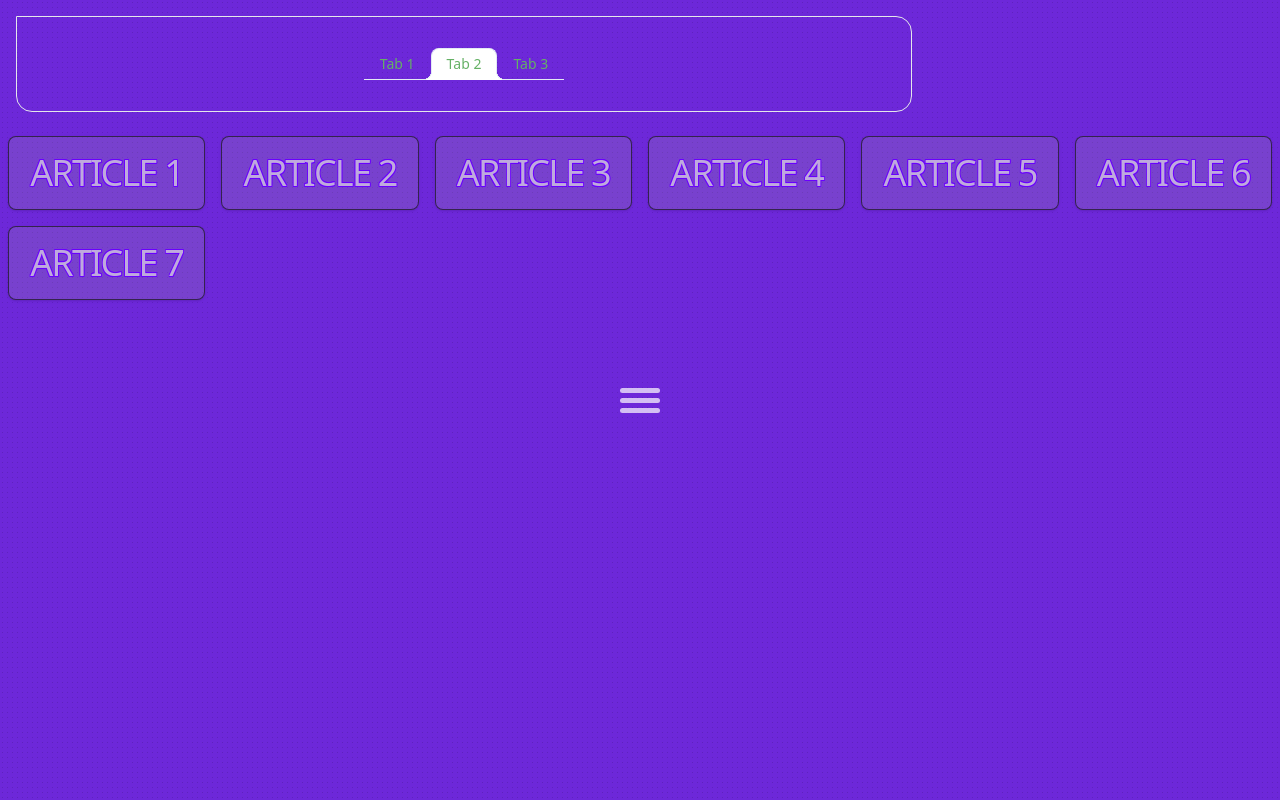
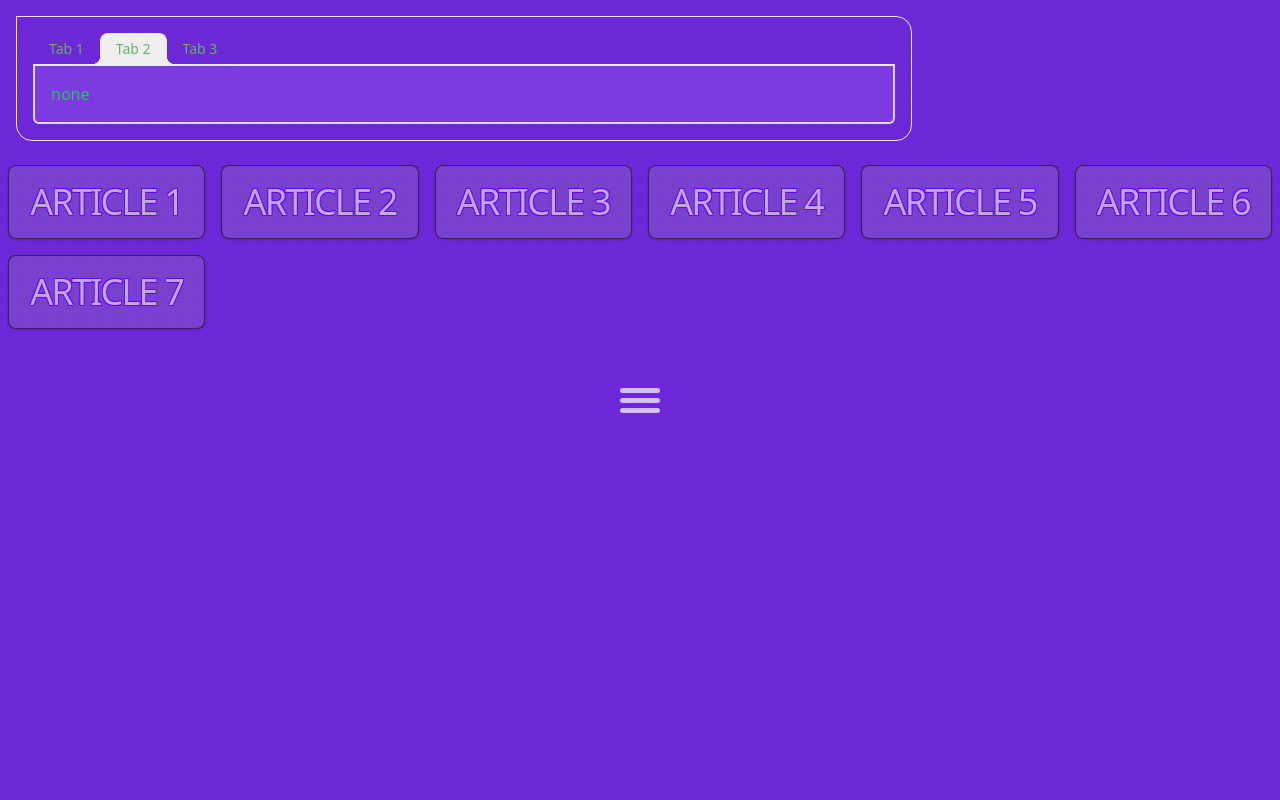
Before and after one commit to maxzz/ui-pie-menu, a React (Vite) app: page / in a window 1280 px wide. Built offline with nearby package versions, Linux system fonts and the light colour scheme.

Commit message:
WIP. tabs. add selected tab display

```diff
--- a/src/App.tsx
+++ b/src/App.tsx
@@ -1,7 +1,7 @@
 import { CSSProperties } from 'react';
 import { GridPreview } from './components/GridPreview';
 import { PieMenu } from './components/PieMenu';
-import { TabsTest } from './components/Tabs';
+import { TabsControl } from './components/Tabs';
 
 const styleDots: CSSProperties = { //https://daisyui.com/components/tab
     backgroundImage: 'radial-gradient(#0002 0.5px, #0000 0.5px)',
@@ -12,7 +12,7 @@ export function App() {
     return (
         <div className="h-screen bg-violet-700" style={styleDots}>
             <div className="relative h-full grid grid-rows-[auto_1fr_1fr]">
-                <TabsTest />
+                <TabsControl />
                 <GridPreview />
                 <PieMenu />
             </div>
--- /dev/null
+++ b/src/components/Tabs/TabsControl.tsx
@@ -0,0 +1,45 @@
+import { useState } from "react";
+
+function Tabs({ onClick }: { onClick?: (name: string) => void; }) {
+    function onSelect(event: React.MouseEvent<HTMLAnchorElement>) {
+        event.preventDefault();
+        const elm = event.currentTarget;
+        elm.parentElement?.querySelectorAll('a').forEach((elm) => elm.classList.remove('tab-active'));
+        elm.classList.add('tab-active');
+        onClick?.(elm.innerText);
+    }
+    return (
+        <div className="tabs">
+            <a className="tab tab-lifted [--tab-bg:#eee] [--tab-color:#65b165]" onClick={onSelect}>Tab 1</a>
+            <a className="tab tab-lifted [--tab-bg:#eee] [--tab-color:#65b165] tab-active" onClick={onSelect}>Tab 2</a>
+            <a className="tab tab-lifted [--tab-bg:#eee] [--tab-color:#65b165]" onClick={onSelect}>Tab 3</a>
+        </div>
+    );
+}
+
+export function TabsControl() {
+    const [tab, setTab] = useState('none');
+    return (
+        <div className="p-4">
+            <div
+                className="p-4 min-h-[6rem] min-w-[18rem] max-w-4xl
+                bg-cover bg-top border rounded-b-2xl rounded-tr-2xl flex flex-col flex-wrap"
+            >
+                <Tabs onClick={(name) => {
+                    setTab(name);
+                    console.log(name);
+                }} />
+                <div
+                    className="-mt-px px-4 py-4
+                    text-green-500 bg-purple-400/20
+                    border-violet-200 border-2
+                    border-t-violet-100 border-t-2
+                    rounded-b-md
+                    "
+                >
+                    {tab}
+                </div>
+            </div>
+        </div>
+    );
+}
--- a/src/components/Tabs/TabsTest.tsx
+++ /dev/null
@@ -1,18 +0,0 @@
-export function TabsTest() {
-    function onSelect(event: React.MouseEvent<HTMLAnchorElement>) {
-        event.preventDefault();
-        event.currentTarget.parentElement?.querySelectorAll('a').forEach((elm) => elm.classList.remove('tab-active'));
-        event.currentTarget.classList.add('tab-active');
-    }
-    return (
-        <div className="p-4">
-            <div className="p-4  min-h-[6rem] min-w-[18rem] max-w-4xl bg-cover bg-top border rounded-b-2xl rounded-tr-2xl flex items-center justify-center flex-wrap gap-2 overflow-x-hidden">
-                <div className="tabs">
-                    <a className="tab tab-lifted [--tab-color:#65b165]" onClick={onSelect}>Tab 1</a>
-                    <a className="tab tab-lifted [--tab-color:#65b165] tab-active" onClick={onSelect}>Tab 2</a>
-                    <a className="tab tab-lifted [--tab-color:#65b165]" onClick={onSelect}>Tab 3</a>
-                </div>
-            </div>
-        </div>
-    );
-}
--- a/src/components/Tabs/index.tsx
+++ b/src/components/Tabs/index.tsx
@@ -1,2 +1,2 @@
 import './tabs.css';
-export * from './TabsTest';
+export * from './TabsControl';
--- a/src/components/Tabs/tabs.css
+++ b/src/components/Tabs/tabs.css
@@ -2,12 +2,12 @@
 /* https://github.com/saadeghi/daisyui/blob/master/src/components/styled/tab.css */
 
 :root {
-    color-scheme: light;
+    /* color-scheme: light; */
     /* --pf: 211.79 100% 40.627%; */
     /* --sf: 246.92 47.273% 34.51%; */
     /* --af: 310.41 49.388% 41.569%; */
     /* --nf: 217.02 92.157% 8%; */
-    --pc: 211.79 100% 90.157%; /* primary color */
+    --pc: 211.79 100% 90.157%; /* tab boxed; primary color */
     /* --sc: 246.92 100% 88.627%; */
     /* --ac: 310.41 100% 90.392%; */
     /* --nc: 217.02 100% 82%; */
@@ -33,10 +33,10 @@
     /* --s: 246.92 47.273% 43.137%; */
     /* --a: 310.41 49.388% 51.961%; */
     /* --n: 217.02 92.157% 10%; */
-    --b1: 0 0% 100%;
-    --b2: 216.92 100% 97.451%;
-    --b3: 218.82 43.59% 92.353%;
-    --bc: 214.29 30.061% 31.961%;
+    --b1: 0 0% 100%;                /*tab bg*/
+    --b2: 216.92 100% 97.451%;      /*tab boxed bg*/
+    --b3: 218.82 43.59% 92.353%;    /*tab border*/
+    --bc: 214.29 30.061% 31.961%;   /*tab border*/
     /* --in: 191.54 92.857% 78.039%; */
     /* --su: 181.5 46.512% 66.275%; */
     /* --wa: 32.308 61.905% 83.529%; */
```
